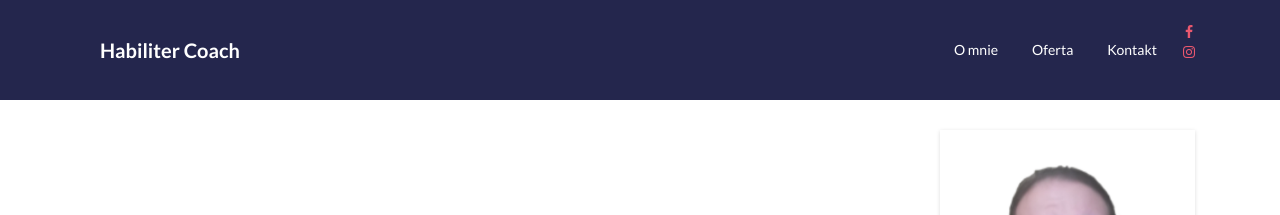
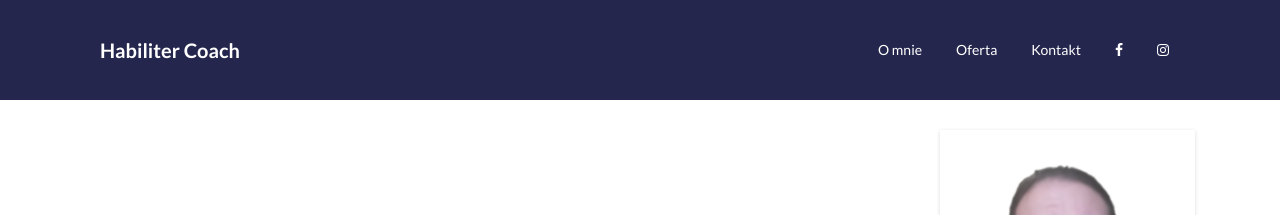
Before and after one commit to pjmajtczak/pjmajtczak.github.io, a Jekyll site: the page built from blog.html, in a window 1280 px wide. Shown: the top 215 px of the page. Built offline with Jekyll 4.4.1, drawn with Linux system fonts in a browser that asks for light colours; comment, search, counter and statistics services are not loaded.

Commit message:
updated navbar

```diff
--- a/_includes/themes/bootstrap/nav-bar.html
+++ b/_includes/themes/bootstrap/nav-bar.html
@@ -17,10 +17,10 @@
             <a class="nav-link" href="#contact_part">Kontakt</a>
           </li>
           <li class="nav-item"></li>
-            <span style="color:#ffffff"><a href="https://www.facebook.com/profile.php?id=61566823978953"><i class="fa fa-facebook"></i></a>
+            <a class="nav-link" href="https://www.facebook.com/profile.php?id=61566823978953"><i class="fa fa-facebook"></i></a>
           </li>
           <li class="nav-item"></li>
-            <a href="https://www.instagram.com/habiliter_coach/"><i class="fa fa-instagram"></i></a></span>
+            <a class="nav-link" href="https://www.instagram.com/habiliter_coach/"><i class="fa fa-instagram"></i></a>
           </li>
         </ul>
       </div>
--- a/index.html
+++ b/index.html
@@ -23,7 +23,6 @@ canonical: https://habilitercoach.com
         <div class="col-xs-8 col-sm-6">
           <div class="hero-content-v2">
             <h3 class="header-title animated fadeInDown"><span style="color:#D8AE5E"><strong>#Balanced leadership</span> sztuka zrównoważonego zarządzania sobą</strong></h3>
-            <hr class="small-divider border-white animated fadeInDown">
             <h3 class="header-text animated fadeInUp">O tym jak nie wykończyć siebie i innych</h3>
           </div>
         </div>
```
Also changed, not shown: 17 other files.
